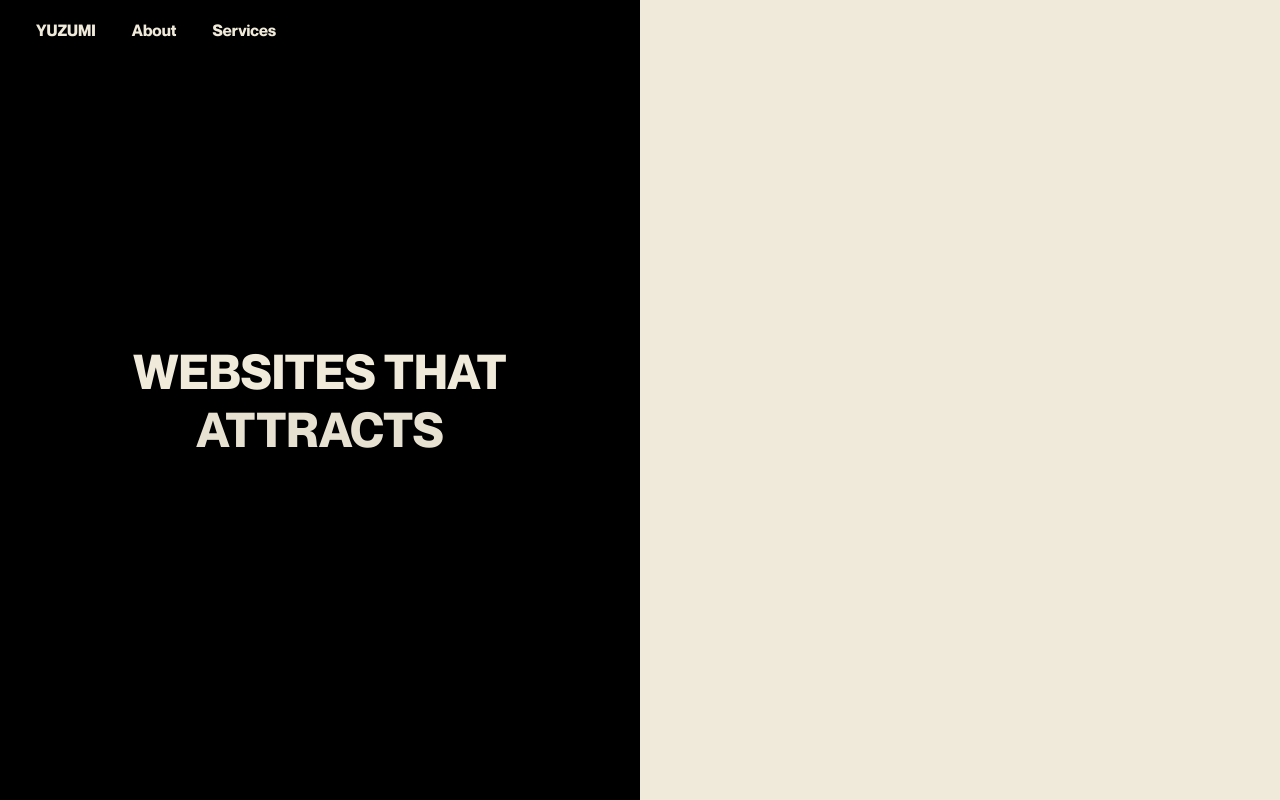
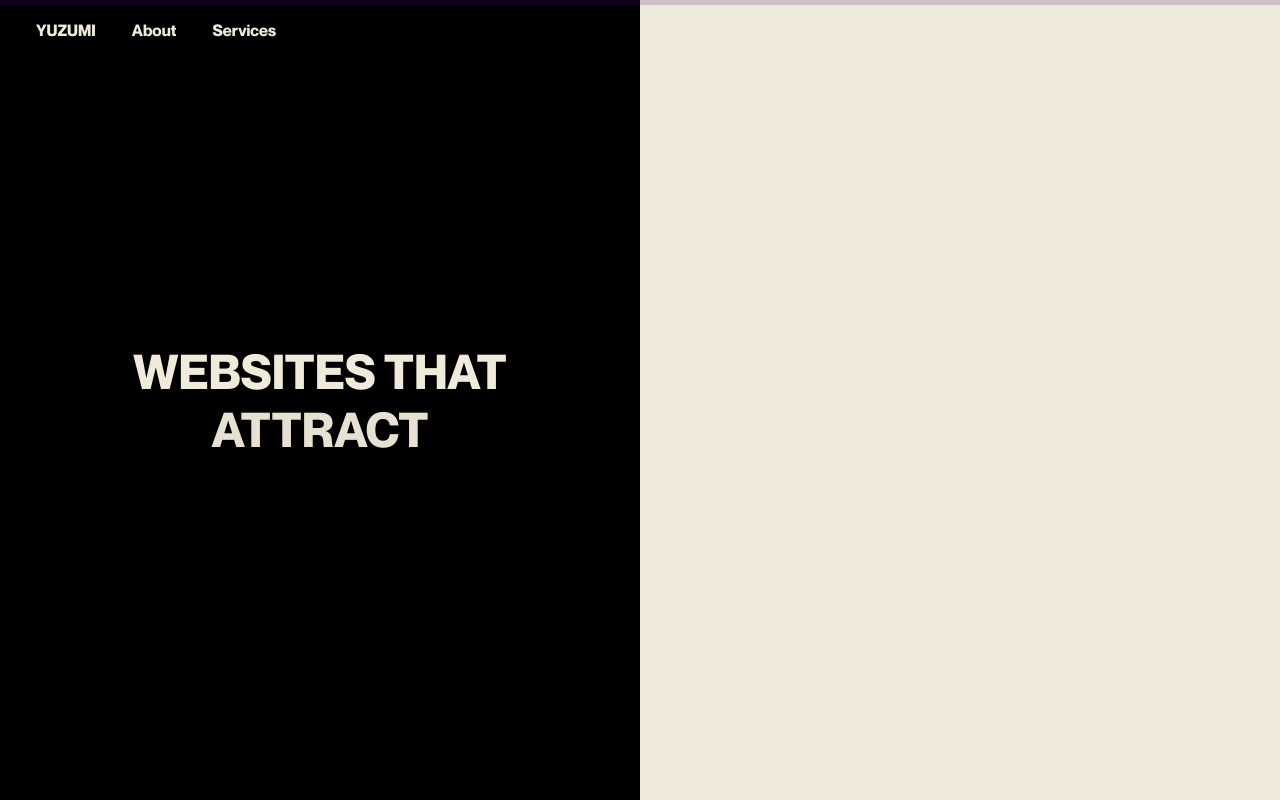
Before and after one commit to Yusuf-Uzun/Yuzumi-Digital, a Next.js app: page / in a window 1280 px wide. Shown: the top 800 px of the page. Built offline with nearby package versions, Linux system fonts and the light colour scheme.

Commit message:
ScrollBar animation

```diff
--- a/package.json
+++ b/package.json
@@ -11,12 +11,14 @@
   "dependencies": {
     "@next/font": "^14.2.5",
     "eslint": "^8.57.0",
+    "framer-motion": "^11.3.17",
     "next": "^14.2.5",
     "node": "^22.5.1",
     "npm": "^10.8.2",
     "nprogress": "^0.2.0",
     "react": "^18",
     "react-dom": "^18",
+    "react-player": "^2.16.0",
     "react-scroll-parallax": "^3.4.5"
   },
   "devDependencies": {
--- a/src/pages/_app.tsx
+++ b/src/pages/_app.tsx
@@ -1,15 +1,18 @@
 import type { AppProps } from "next/app";
 import "@/styles/globals.css";
+import localFont from 'next/font/local';
 import Header from "./components/Header";
-import localFont from 'next/font/local'
+import ScrollBar from "./components/ScrollBar";
 
 const neueMontreal = localFont({
   src: '../../public/fonts/NeueMontreal-Bold.ttf',
-})
+});
+
 export default function App({ Component, pageProps }: AppProps) {
   return (
     <main className={neueMontreal.className}>
-      <Header/>
+      <ScrollBar />
+      <Header />
       <Component {...pageProps} />
     </main>
   );
--- a/src/pages/components/RotatingName.tsx
+++ b/src/pages/components/RotatingName.tsx
@@ -2,7 +2,7 @@ import React, { useState, useEffect } from 'react';
 import styles from '@/styles/RotatingName.module.css';
 
 
-const words = ["INSPIRE", "ATTRACTS", "EMPOWER", "INNOVATE", "PERFORM", "SHINE"];
+const words = ["INSPIRE", "ATTRACT", "EMPOWER", "INNOVATE", "PERFORM", "SHINE"];
 
 const RotatingName: React.FC = () => {
     const [currentWord, setCurrentWord] = useState(words[0]);
--- /dev/null
+++ b/src/pages/components/ScrollBar.tsx
@@ -0,0 +1,17 @@
+import React from 'react';
+import { motion, useScroll, useSpring } from "framer-motion";
+import styles from "@/styles/Scroll.module.css";
+
+const ScrollBar = () => {
+    const { scrollYProgress } = useScroll();
+    const scaleX = useSpring(scrollYProgress, { stiffness: 100, damping: 30 });
+
+    return (
+        <motion.div
+            className={styles.progressBar}
+            style={{ scaleX }}
+        />
+    );
+};
+
+export default ScrollBar;
--- a/src/pages/index.tsx
+++ b/src/pages/index.tsx
@@ -12,7 +12,9 @@ export default function Home() {
             <div className={styles.containerLeft}>
               <RotatingName />
             </div>
-            <div className={styles.containerRight} />
+            <div className={styles.containerRight}>
+
+            </div>
           </div>
         </Parallax>
         <Parallax speed={50}> {/* Geschwindigkeit angepasst für visuellen Effekt */}
--- /dev/null
+++ b/src/react-app-env.d.ts
@@ -0,0 +1,4 @@
+declare module '*.mp4' {
+    const src: string;
+    export default src;
+}
--- /dev/null
+++ b/src/styles/Scroll.module.css
@@ -0,0 +1,19 @@
+.progressBar {
+    position: fixed;
+    top: 0;
+    left: 0;
+    width: 100%;
+    height: 5px;
+    background-color: rgba(70, 29, 124, 0.2);
+    z-index: 1000;
+}
+
+.progressBar::after {
+    content: '';
+    display: block;
+    height: 100%;
+    background-color: #461d7c;
+    transform-origin: left;
+    transform: scaleX(0);
+    transition: transform 0.2s ease-out;
+}
```
Also changed, not shown: src/styles/Home.module.css (line endings or trailing spaces), 1 other file (tests, documents, lock files or other folders).
